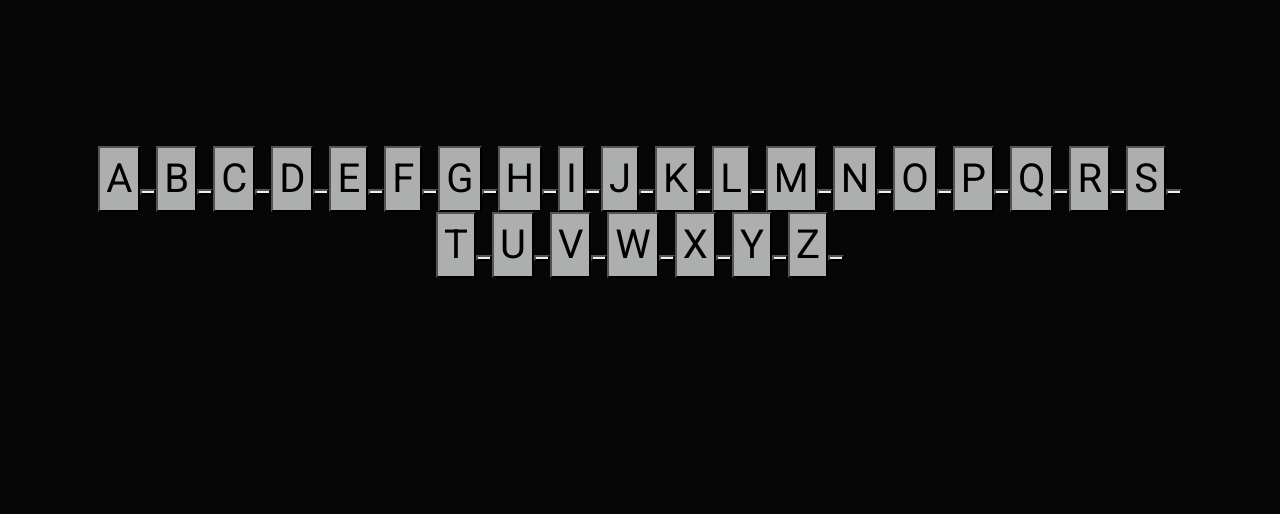
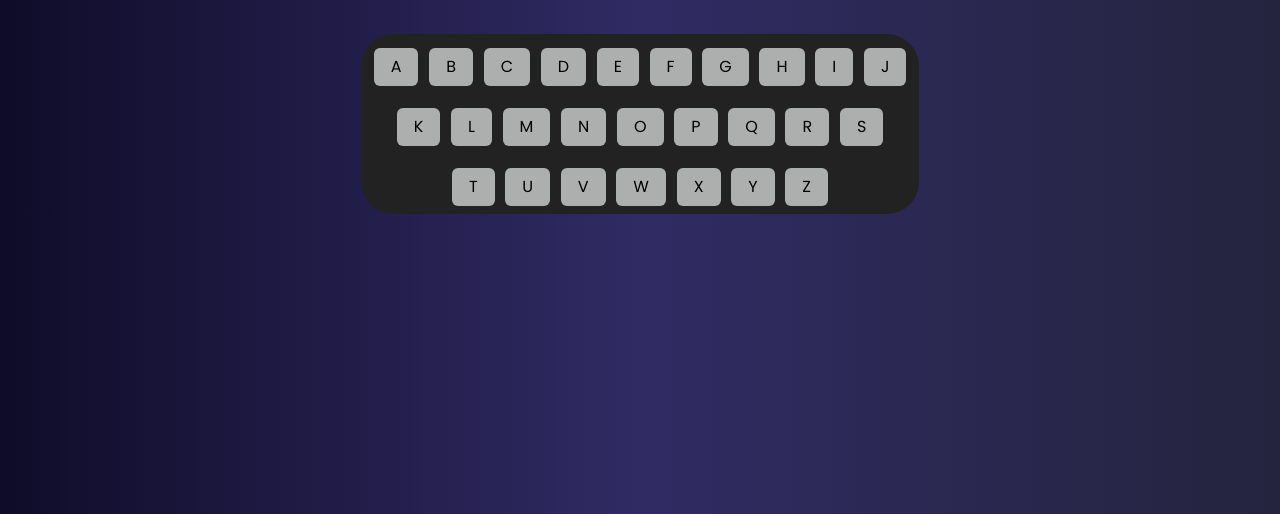
Before and after one commit to Boris-Picard/PenduJS, a plain HTML site: page index.html in a window 1280 px wide. Shown: the part 286-800 px from the top of the page. Drawn offline with Linux system fonts and the light colour scheme.

Commit message:
front a finir

```diff
--- a/index.html
+++ b/index.html
@@ -3,6 +3,9 @@
 <head>
     <meta charset="UTF-8">
     <meta name="viewport" content="width=device-width, initial-scale=1.0">
+    <link rel="preconnect" href="https://fonts.googleapis.com">
+    <link rel="preconnect" href="https://fonts.gstatic.com" crossorigin>
+    <link href="https://fonts.googleapis.com/css2?family=Poppins:wght@300;400;500;700&display=swap" rel="stylesheet">
     <link rel="stylesheet" href="./public/assets/framework/bootstrap.min.css">
     <link rel="stylesheet" href="./public/assets/css/style.css">
     <title>Pendu</title>
@@ -17,59 +20,59 @@
                 <div class="row my-2 text-center">
                     <div class="col-12 col-md-12">
                         <button class="btn text-bg-danger replay d-none">Rejouer</button>
-                        <button class="btn text-bg-warning newGame">Nouvelle partie</button>
+                        <button class="btn text-bg-warning newGame">Nouvelle <br>partie</button>
                     </div>
                 </div>
                 <div class="row text-center my-5">
-                    <div class="col-12" id="word">
+                    <div class="col-12 col-md-6" id="word">
                         <p class="letterNumber"></p>
 
                     </div>
-                    <div class="col-12 my-5">
+                    <div class="col-12 col-md-6">
+                        <div class="">
+                            <img src="./public/assets/img/pendu1.png" alt="" class="img-fluid d-none pendu1">
+                            <img src="./public/assets/img/pendu2.png" alt="" class="img-fluid d-none pendu2">
+                            <img src="./public/assets/img/pendu3.png" alt="" class="img-fluid d-none pendu3">
+                            <img src="./public/assets/img/pendu4.png" alt="" class="img-fluid d-none pendu4">
+                            <img src="./public/assets/img/pendu5.png" alt="" class="img-fluid d-none pendu5">
+                            <img src="./public/assets/img/pendu6.png" alt="" class="img-fluid d-none pendu6">
+                            <img src="./public/assets/img/pendu7.png" alt="" class="img-fluid d-none pendu7">
+                            <img src="./public/assets/img/pendu8.png" alt="" class="img-fluid d-none pendu8">
+                        </div>
                         <p class="text-danger count"></p>
-                        <div class="blocLetter text-danger">
+                        <div class="blocLetter">
 
                         </div>
                     </div>
                 </div>
-                <div class="row text-center fs-3 mt-5">
-                    <div class="col-12">
-                        <img src="./public/assets/img/pendu1.png" alt="" class="img-fluid d-none pendu1">
-                        <img src="./public/assets/img/pendu2.png" alt="" class="img-fluid d-none pendu2">
-                        <img src="./public/assets/img/pendu3.png" alt="" class="img-fluid d-none pendu3">
-                        <img src="./public/assets/img/pendu4.png" alt="" class="img-fluid d-none pendu4">
-                        <img src="./public/assets/img/pendu5.png" alt="" class="img-fluid d-none pendu5">
-                        <img src="./public/assets/img/pendu6.png" alt="" class="img-fluid d-none pendu6">
-                        <img src="./public/assets/img/pendu7.png" alt="" class="img-fluid d-none pendu7">
-                        <img src="./public/assets/img/pendu8.png" alt="" class="img-fluid d-none pendu8">
-                    </div>
-                    <div class="col-12">
-                        <button class="text-bg-dark virtualBoard">a<button>
-                        <button class="text-bg-dark virtualBoard">b<button>
-                        <button class="text-bg-dark virtualBoard">c<button>
-                        <button class="text-bg-dark virtualBoard">d<button>
-                        <button class="text-bg-dark virtualBoard">e<button>
-                        <button class="text-bg-dark virtualBoard">f<button>
-                        <button class="text-bg-dark virtualBoard">g<button>
-                        <button class="text-bg-dark virtualBoard">h<button>
-                        <button class="text-bg-dark virtualBoard">i<button>
-                        <button class="text-bg-dark virtualBoard">j<button>
-                        <button class="text-bg-dark virtualBoard">k<button>
-                        <button class="text-bg-dark virtualBoard">l<button>
-                        <button class="text-bg-dark virtualBoard">m<button>
-                        <button class="text-bg-dark virtualBoard">n<button>
-                        <button class="text-bg-dark virtualBoard">o<button>
-                        <button class="text-bg-dark virtualBoard">p<button>
-                        <button class="text-bg-dark virtualBoard">q<button>
-                        <button class="text-bg-dark virtualBoard">r<button>
-                        <button class="text-bg-dark virtualBoard">s<button>
-                        <button class="text-bg-dark virtualBoard">t<button>
-                        <button class="text-bg-dark virtualBoard">u<button>
-                        <button class="text-bg-dark virtualBoard">v<button>
-                        <button class="text-bg-dark virtualBoard">w<button>
-                        <button class="text-bg-dark virtualBoard">x<button>
-                        <button class="text-bg-dark virtualBoard">y<button>
-                        <button class="text-bg-dark virtualBoard">z<button>
+                <div class="row text-center fs-3 mt-5 justify-content-center">
+                    <div class="col-md-12 text-bg-light rounded-5 w-50 disableKeyboard">
+                        <button class="btn text-bg-dark virtualBoard">a</button>
+                        <button class="btn text-bg-dark virtualBoard">b</button>
+                        <button class="btn text-bg-dark virtualBoard">c</button>
+                        <button class="btn text-bg-dark virtualBoard">d</button>
+                        <button class="btn text-bg-dark virtualBoard">e</button>
+                        <button class="btn text-bg-dark virtualBoard">f</button>
+                        <button class="btn text-bg-dark virtualBoard">g</button>
+                        <button class="btn text-bg-dark virtualBoard">h</button>
+                        <button class="btn text-bg-dark virtualBoard">i</button>
+                        <button class="btn text-bg-dark virtualBoard">j</button>
+                        <button class="btn text-bg-dark virtualBoard">k</button>
+                        <button class="btn text-bg-dark virtualBoard">l</button>
+                        <button class="btn text-bg-dark virtualBoard">m</button>
+                        <button class="btn text-bg-dark virtualBoard">n</button>
+                        <button class="btn text-bg-dark virtualBoard">o</button>
+                        <button class="btn text-bg-dark virtualBoard">p</button>
+                        <button class="btn text-bg-dark virtualBoard">q</button>
+                        <button class="btn text-bg-dark virtualBoard">r</button>
+                        <button class="btn text-bg-dark virtualBoard">s</button>
+                        <button class="btn text-bg-dark virtualBoard">t</button>
+                        <button class="btn text-bg-dark virtualBoard">u</button>
+                        <button class="btn text-bg-dark virtualBoard">v</button>
+                        <button class="btn text-bg-dark virtualBoard">w</button>
+                        <button class="btn text-bg-dark virtualBoard">x</button>
+                        <button class="btn text-bg-dark virtualBoard">y</button>
+                        <button class="btn text-bg-dark virtualBoard">z</button>
                     </div>
                 </div>
             </div>
--- a/public/assets/css/style.css
+++ b/public/assets/css/style.css
@@ -1,3 +1,8 @@
+body {
+    background: linear-gradient(to right, #0f0c29, #302b63, #24243e);
+    font-family: 'Poppins', sans-serif;
+}
+
 #word {
     font-size: 40px;
 }
@@ -11,7 +16,13 @@ img {
     width: 100vw;
 }
 
-.btn {
+.replay {
+    height: 10vh;
+    width: 10vw;
+    clip-path: circle();
+}
+
+.newGame {
     height: 10vh;
     width: 10vw;
     clip-path: circle();
@@ -24,9 +35,9 @@ img {
     }
 }
 
-
 img {
     width: 250px;
+    mix-blend-mode: darken;
 }
 
 .virtualBoard {
@@ -36,3 +47,8 @@ img {
 .blocLetter {
     font-size: 26px;
 }
+
+
+.disableKeyboard {
+    pointer-events: none;
+}
--- a/public/assets/js/script.js
+++ b/public/assets/js/script.js
@@ -105,9 +105,9 @@ const blocLetter = document.querySelector(".blocLetter");
 let counter = 8;
 const words = document.getElementById("word");
 let letterNumber = document.querySelector(".letterNumber");
-const newGame = document.querySelector(".newGame");
 const virtualBoard = document.querySelectorAll(".virtualBoard");
-
+const disableKeyboard = document.querySelector(".disableKeyboard")
+disableKeyboard.classList.remove("disableKeyboard")
 
 
 // je créer un nouveau tableau de mon mot random que je split lettre par lettre
@@ -137,8 +137,10 @@ let countKey = () => {
         count.innerHTML = `nombre de coups restant = ${counter = counter}`;
     if(counter === 0) {
         removeEventListener("keyup", keys);
+        disableKeyboard.classList.add('disableKeyboard')
         const replay = document.querySelector(".replay");
         replay.classList.remove("d-none");
+        alert("vous avez perdu")
     }
     const img = document.querySelector(".pendu1");
     const img2 = document.querySelector(".pendu2");
@@ -211,10 +213,14 @@ let keys = (event) => {
             if(event.key === newArraySplit[key]) {
                 userArray[key] = newArraySplit[key];
                 words.innerHTML = userArray.join(" ");
+                blocLetter.classList.remove("text-danger");
+                blocLetter.classList.add("text-success");
                 blocLetter.innerHTML = `${event.key} est true`;
             };
         };
     }else {
+        blocLetter.classList.remove("text-success");
+        blocLetter.classList.add("text-danger");
         blocLetter.innerHTML = `${event.key} est false`;
         countKey();
     };
@@ -234,12 +240,22 @@ virtualBoard.forEach(letter => {
                 if(letterValue === newArraySplit[key]) {
                     userArray[key] = newArraySplit[key];
                     words.innerHTML = userArray.join(" ");
+                    event.target.classList.add("disableKeyboard","bg-success");
+                    blocLetter.classList.remove("text-danger");
+                    blocLetter.classList.add("text-success");
                     blocLetter.innerHTML = `${letterValue} est true`;
                 };
             };
         } else {
+            event.target.classList.add("disableKeyboard","bg-danger");
+            blocLetter.classList.remove("text-success");
+            blocLetter.classList.add("text-danger");
             blocLetter.innerHTML = `${letterValue} est false`;
             countKey();
+
+        };
+        if (userArray.join(" ") === newArraySplit.join(" ")) {
+            alert("victoire");
         };
     });
 });
@@ -249,12 +265,6 @@ letterNumber.innerHTML = `nombre de lettres = ${newArraySplit.length}`;
 
 // bouton nouvelle partie
 
-let reload = () => {
-    window.addEventListener('load', virtualBoard, keys, countKey)
-}
-
-
-newGame.addEventListener('click', reload)
 
 //la lettre tapé disparait du tableau et l'user n'a plus la possibilité de taper la meme lettre
 
```
